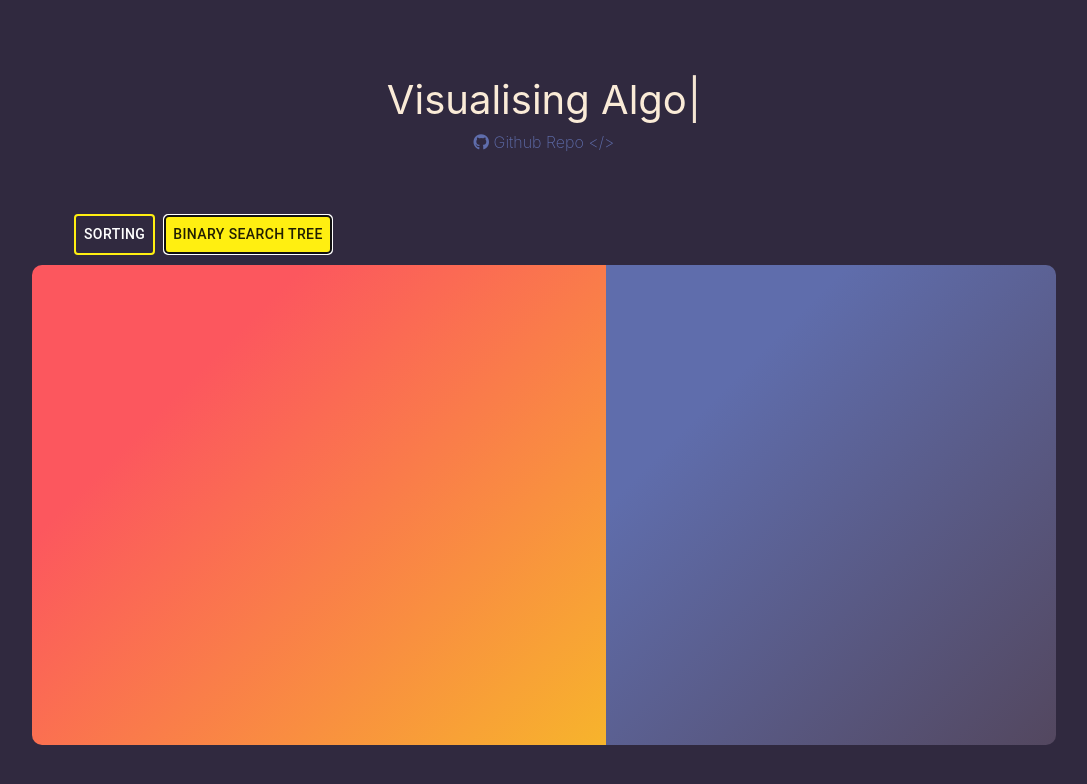
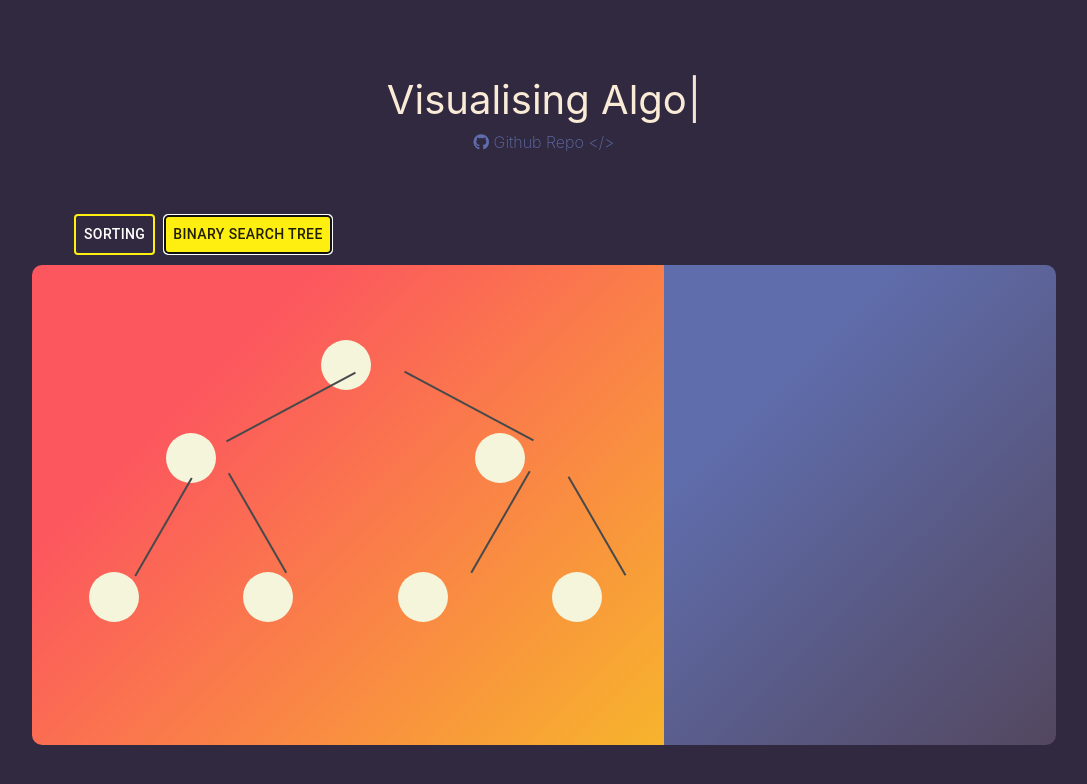
Before and after one commit to dubeyji0110/VisualizingAlgorithms, a React (Create React App) app: page / in a window 1280 px wide. Both pictures are taken after a click on the button "BINARY SEARCH TREE". Shown: the top 784 px of the page, without its empty margins (96-1183 px from the left). Built offline with nearby package versions, Linux system fonts and the light colour scheme.

Commit message:
bst frontend ready

```diff
--- a/src/App.css
+++ b/src/App.css
@@ -114,3 +114,38 @@
     opacity: 1;
 }
 }
+
+.root{
+    display: flex;
+    justify-content: space-around;
+    flex-direction: row;
+    margin-top: 35px;
+}
+
+.Node{
+    width: 50px;
+    height: 50px;
+    border-radius: 100%;
+    margin-top: 40px;
+    text-align: center;
+    font-family: "Roboto", sans-serif;
+    font-size: 20px;
+    font-weight: 300;
+    padding-top: 10px;
+    padding-right: 2px;
+    transition: background-color 0.4s ease-in;
+}
+
+.depth1{
+    display: flex;
+    justify-content: space-around;
+    flex-direction: row;
+    margin-top: -30px;
+}
+
+.depth2{
+    display: flex;
+    justify-content: space-around;
+    flex-direction: row;
+    margin-top: -10px;
+}
--- a/src/App.js
+++ b/src/App.js
@@ -1,7 +1,7 @@
 import { Button } from "@material-ui/core";
 import React, { useEffect, useState } from "react";
 import "./App.css";
-import BST from "./Components/BST";
+import BSTcomp from "./Components/BSTcomp";
 import Heading from "./Components/Heading";
 import Sorting from "./Components/Sorting";
 import addBars from "./utils/addBars";
@@ -15,7 +15,9 @@ function App() {
 	const [currentAlgo, setCurrentAlgo] = useState("BubbleSort");
 	const [deactivate, setDeactivate] = useState(false);
 
-	useEffect(() => addElements(), [numberOfBars]);
+	useEffect(() => {
+		addElements();
+	}, [numberOfBars]);
 
 	const onChangeAlgo = (algo) => {
 		setCurrentAlgo(algo);
@@ -66,7 +68,8 @@ function App() {
 			for (let j = 0; j < length - i - 1; j++) {
 				if (items[j]["barHeight"] > items[j + 1]["barHeight"]) {
 					items[j]["barColor"] = "#91d3e3";
-					items[j+1]["barColor"] = "#91d3e3";
+					items[j + 1]["barColor"] = "#91d3e3";
+					setBarList(items);
 
 					let t = items[j]["barHeight"];
 					items[j]["barHeight"] = items[j + 1]["barHeight"];
@@ -74,13 +77,14 @@ function App() {
 				}
 				await timeout(delay);
 				items[j]["barColor"] = "beige";
-				items[j+1]["barColor"] = "#91e395";
+				items[j + 1]["barColor"] = "#91e395";
 				setBarList(items);
 			}
 		}
 		items = barList;
-		for (let i = 0; i < length; i++){
+		for (let i = 0; i < length; i++) {
 			// items[i]["barColor"] = "beige";
+			// uper wali line ko uncomment krne se color wapis normal ho jayege
 		}
 		setBarList(items);
 		setDeactivate(false);
@@ -99,7 +103,7 @@ function App() {
 					<i className='fab fa-github'></i> Github Repo {"</>"}
 				</a>
 			</div>
-			<section className="buttons">
+			<section className='buttons'>
 				<Button
 					onClick={() => setDs("sorting")}
 					type='button'
@@ -122,11 +126,11 @@ function App() {
 						onChangeAlgo={onChangeAlgo}
 						onChangeSpeed={onChangeSpeed}
 						Sort={sorting()}
-						addBars={addBars(barList)}
+						Bars={addBars(barList)}
 						slider={handleChange}
 					/>
 				) : (
-					<BST />
+					<BSTcomp />
 				)}
 			</section>
 		</main>
--- a/src/Components/BST.js
+++ /dev/null
@@ -1,13 +0,0 @@
-import React from 'react'
-import "../App.css"
-
-function BST() {
-    return (
-        <div className='container1'>
-            <div className="left"></div>
-            <div className="right"></div>
-        </div>
-    )
-}
-
-export default BST
--- /dev/null
+++ b/src/Components/BSTcomp.js
@@ -0,0 +1,167 @@
+import React, { useEffect, useState } from "react";
+import "../App.css";
+import BST from "../utils/BST";
+
+function BSTcomp() {
+
+	const bst = new BST();
+	const [elements, setElements] = useState([]);
+	const [arrangedElements, setArrangedElements] = useState([]);
+	const [root, setRoot] = useState(null);
+	const [colorList, setColorList] = useState([
+		"beige",
+		"beige",
+		"beige",
+		"beige",
+		"beige",
+		"beige",
+		"beige",
+	]);
+	const [findElement, setFindElement] = useState(0);
+	const [delay, setDelay] = useState(700);
+	const [traversal, setTraversal] = useState("preOrder");
+	const [deactivate, setDeactivate] = useState(false);
+
+	// useEffect(() => addElements());
+
+	const createTree = () => {
+		let root1 = bst.insertSortedArray(elements, 0, elements.length - 1);
+		let arrElements = bst.preOrder(root1);
+
+		setArrangedElements(arrElements);
+		setRoot(root1);
+	};
+
+
+
+	return (
+		<div className='container1'>
+			<div className='left'>
+				<div className='container-plate1' style={{width: "100%"}}>
+					<div className='root'>
+						<div
+							className='Node'
+							style={{
+								backgroundColor: colorList[0],
+							}}>
+							{arrangedElements[0]}
+						</div>
+					</div>
+					<div className='connector'>
+						<hr
+							style={{
+								borderWidth: "2px",
+								borderColor: "#48494a",
+								width: "146px",
+								transform: "rotate(-28deg)",
+								zIndex: "-10",
+								marginLeft: "181px",
+							}}></hr>
+						<hr
+							style={{
+								borderWidth: "2px",
+								borderColor: "#48494a",
+								width: "146px",
+								transform: "rotate(28deg)",
+								zIndex: "10",
+								marginLeft: "359px",
+								marginTop: "-19px",
+							}}></hr>
+					</div>
+
+					<div className='depth1'>
+						<div
+							className='Node'
+							style={{
+								backgroundColor: colorList[1],
+							}}>
+							{arrangedElements[1]}
+						</div>
+						<div
+							className='Node'
+							style={{
+								backgroundColor: colorList[4],
+							}}>
+							{arrangedElements[4]}
+						</div>
+					</div>
+					<div className='connector'>
+						<hr
+							style={{
+								borderWidth: "2px",
+								borderColor: "#48494a",
+								width: "113px",
+								transform: "rotate(-60deg)",
+								zIndex: "-10",
+								marginLeft: "70px",
+								marginTop: "43px",
+							}}></hr>
+						<hr
+							style={{
+								borderWidth: "2px",
+								borderColor: "#48494a",
+								width: "115px",
+								transform: "rotate(60deg)",
+								zIndex: "-10",
+								marginLeft: "163px",
+								marginTop: "-22px",
+							}}></hr>
+						<hr
+							style={{
+								borderWidth: "2px",
+								borderColor: "#48494a",
+								width: "114px",
+								transform: "rotate(60deg)",
+								zIndex: "-10",
+								marginLeft: "503px",
+								marginTop: "-15px",
+							}}></hr>
+						<hr
+							style={{
+								borderWidth: "2px",
+								borderColor: "#48494a",
+								width: "117px",
+								transform: "rotate(-60deg)",
+								zIndex: "-10",
+								marginTop: "-22px",
+								marginLeft: "405px"
+							}}></hr>
+					</div>
+					<div className='depth2'>
+						<div
+							className='Node'
+							style={{
+								backgroundColor: colorList[2],
+							}}>
+							{arrangedElements[2]}
+						</div>
+						<div
+							className='Node'
+							style={{
+								backgroundColor: colorList[3],
+							}}>
+							{arrangedElements[3]}
+						</div>
+						<div
+							className='Node'
+							style={{
+								backgroundColor: colorList[5],
+							}}>
+							{arrangedElements[5]}
+						</div>
+						<div
+							className='Node'
+							style={{
+								backgroundColor: colorList[6],
+							}}>
+							{arrangedElements[6]}
+						</div>
+					</div>
+				</div>
+			</div>
+			<div className='right'></div>
+		</div>
+	);
+}
+
+export default BSTcomp;
--- a/src/Components/Sorting.js
+++ b/src/Components/Sorting.js
@@ -5,7 +5,7 @@ import "../App.css";
 
 function Sorting({
 	numberOfBars,
-	addBars,
+	Bars,
 	slider,
 	Sort,
 	onChangeAlgo,
@@ -36,7 +36,7 @@ function Sorting({
 
 	return (
 		<main className='container1'>
-			<div className='left'>{addBars}</div>
+			<div className='left'>{Bars}</div>
 			<div className='right'>
 				<div className='rightUp'>
 					<span
--- /dev/null
+++ b/src/utils/BST.js
@@ -0,0 +1,72 @@
+class Node {
+    constructor(data) {
+        this.right = null;
+        this.left = null;
+        this.data = data;
+    }
+}
+
+class BST {
+	insertSortedArray(arr, start, end) {
+		if (arr == null || arr.length === 0 || start > end) {
+			return null;
+		}
+		let mid = (start + end) / 2;
+		let root = new Node(arr[mid]);
+		root.left = this.insertSortedArray(arr, start, mid - 1);
+		root.right = this.insertSortedArray(arr, mid + 1, end);
+		return root;
+	}
+
+	preOrder(root) {
+		const finalData = [];
+		function traverse(node) {
+			finalData.push(node.data);
+			if (node.left) traverse(node.left);
+			if (node.right) traverse(node.right);
+		}
+
+		traverse(root);
+		return finalData;
+	}
+
+	postOrder(root) {
+		const finalData = [];
+		function traverse(node) {
+			if (node.left) traverse(node.left);
+			if (node.right) traverse(node.right);
+			finalData.push(node.data);
+		}
+
+		traverse(root);
+		return finalData;
+	}
+
+	inOrder(root) {
+		const finalData = [];
+		function traverse(node) {
+			if (node.left) traverse(node.left);
+			finalData.push(node.data);
+			if (node.right) traverse(node.right);
+		}
+
+		traverse(root);
+		return finalData;
+	}
+
+	bfs(root) {
+		let node = root;
+		const queue = [node];
+		const finalData = [];
+		while (queue.length) {
+			node = queue.shift();
+			if (node.left) queue.push(node.left);
+			if (node.right) queue.push(node.right);
+			finalData.push(node.data);
+		}
+
+		return finalData;
+	}
+}
+
+export default BST;
```
